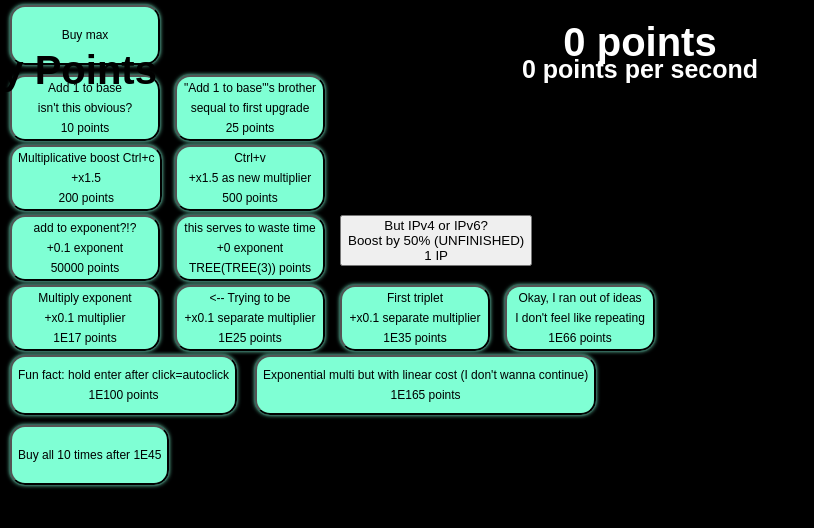
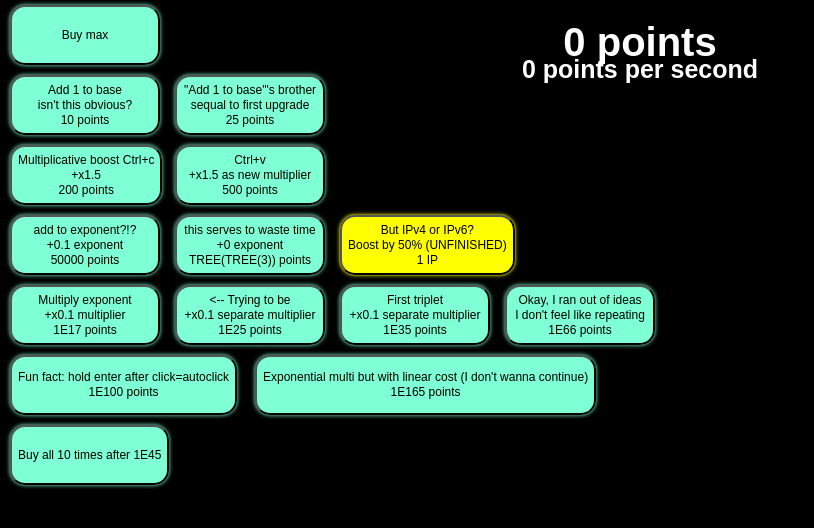
Before and after one commit to hello6798Schoolacc/BIG, a plain HTML site: page index.html in a window 1280 px wide. Shown: the whole page, without its empty margins (0-814 px from the left). Drawn offline with Linux system fonts and the light colour scheme.

Commit message:
Update style.css

```diff
--- a/style.css
+++ b/style.css
@@ -1,3 +1,14 @@
+@keyframes hovered {
+    0% {
+        opacity: 1;
+    }
+    50% {
+        opacity: 0.85;
+    }
+    100% {
+        opacity: 1;
+    }
+}
 body {
     background-color: black;
 }
@@ -11,12 +22,38 @@ body {
     font-size: 12px;
     font-family: 'Arial', sans-serif;
     text-align: center;
-    line-height: 20px;
+    line-height: 15px;
     outline: 1px rgb(50,100,88) solid;
 }
-.upgrade:hover {
+.Infupgrade {
+    min-height: 60px;
+    min-width: 150px;
+    background-color: yellow;
+    border-radius: 15px;
+    box-shadow: 0 0 4px yellow;
+    transition: box-shadow 0.2s linear, transform 0.1s ease-in-out, opacity 2s linear !important;
+    font-size: 12px;
+    font-family: 'Arial', sans-serif;
+    text-align: center;
+    line-height: 15px;
+    outline: 1px RGB(127, 127, 0) solid;
+}
+
+.Infupgrade:not(.ignoreAnimation):hover {
+    box-shadow: 0 0 10px yellow;
+    cursor: pointer;
+    animation: hovered 1s ease-in-out infinite;
+}
+.Infupgrade:active {
+    transform: translateY(2px);
+}
+#fakeUpgrade {
+    transition: opacity 2s linear, font-size 1.7s linear, min-width 2s linear, min-height 2s linear, width 2s linear, height 2s linear !important;
+}
+.upgrade:not(.ignoreAnimation):hover {
     box-shadow: 0 0 10px aquamarine;
     cursor: pointer;
+    animation: hovered 1s ease-in-out infinite;
 }
 .upgrade:active {
     transform: translateY(2px);
@@ -41,3 +78,10 @@ p {
     top: 30px;
     left: 50%;
 }
+#IP {
+    color: yellow;
+    font-size:15px;
+    top: 70px;
+    left: 50%;
+    opacity: 0;
+}
```
